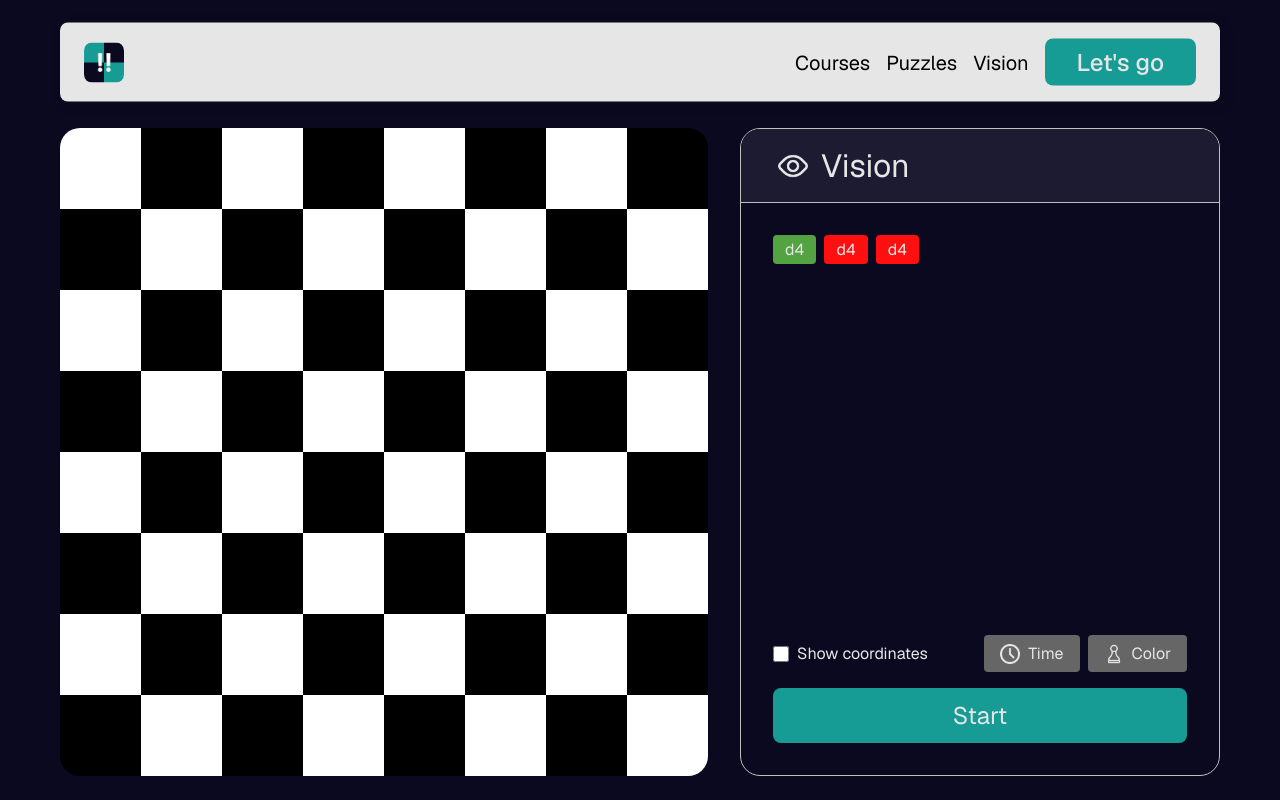
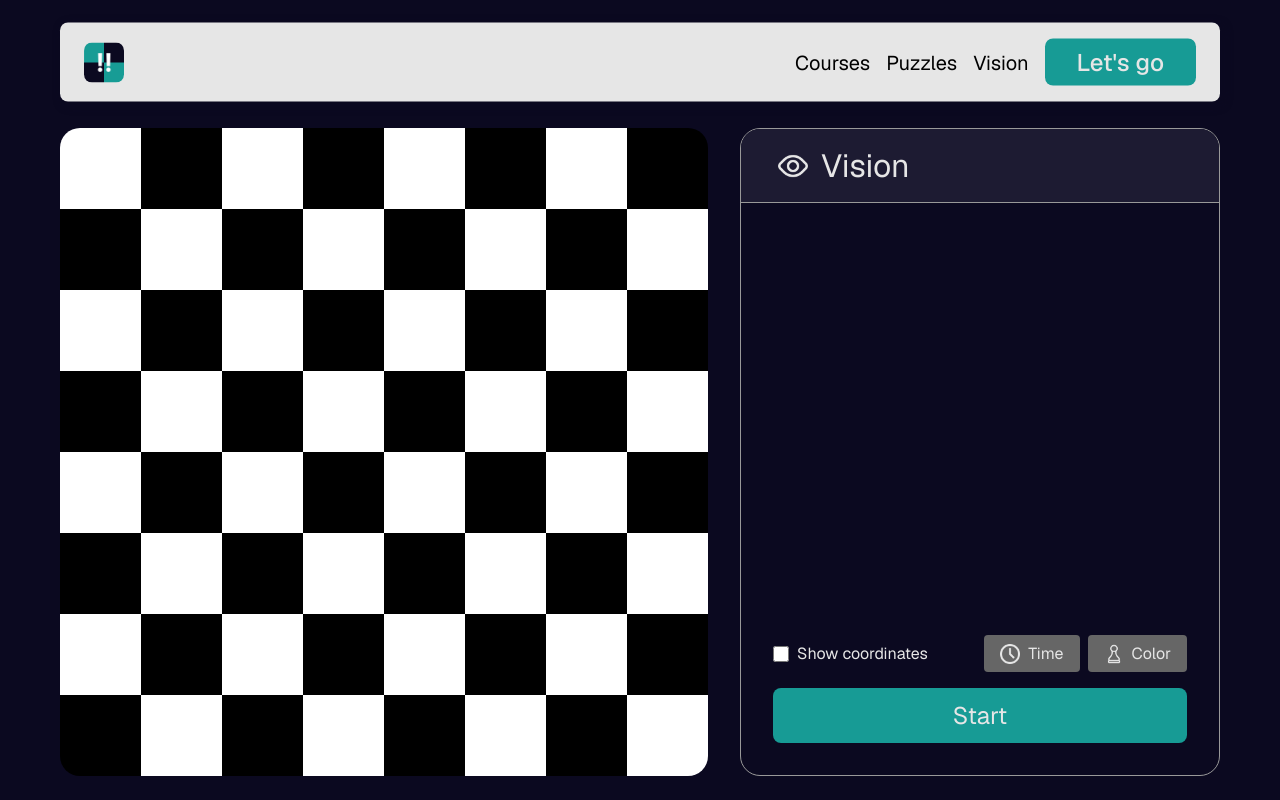
Before and after one commit to samgod1/Chess-website, a React (Vite) app in the folder frontend/: page /vision in a window 1280 px wide. Built offline with nearby package versions, Linux system fonts and the light colour scheme.

Commit message:
Display attempts in sidebar with colors to indicate correct or incorrect

```diff
--- a/frontend/src/components/Chessboard/Chessboard.jsx
+++ b/frontend/src/components/Chessboard/Chessboard.jsx
@@ -3,7 +3,7 @@ import gsap from "gsap";
 
 import "./Chessboard.css";
 
-const Chessboard = ({ started }) => {
+const Chessboard = ({ started, attempts, setAttempts }) => {
     const alphabets = ["a", "b", "c", "d", "e", "f", "g", "h"];
     const numbers = ["1", "2", "3", "4", "5", "6", "7", "8"];
 
@@ -21,6 +21,7 @@ const Chessboard = ({ started }) => {
     }
 
     function checkUserInput(e) {
+        if (started) {
             if (e.target.id === randomSquare) {
                 // animate square green
                 gsap.to(e.target, {
@@ -30,7 +31,12 @@ const Chessboard = ({ started }) => {
                     repeat: 1,
                 });
 
-            // play sound
+                //Later: play sound
+
+                setAttempts([
+                    ...attempts,
+                    { square: e.target.id, isCorrect: true },
+                ]);
             } else {
                 //animate square red
                 gsap.to(e.target, {
@@ -39,6 +45,12 @@ const Chessboard = ({ started }) => {
                     yoyo: true,
                     repeat: 1,
                 });
+
+                setAttempts([
+                    ...attempts,
+                    { square: e.target.id, isCorrect: false },
+                ]);
+            }
         }
     }
 
@@ -64,7 +76,7 @@ const Chessboard = ({ started }) => {
                 {numbers.map((number, i) => {
                     //Alternating ranks
                     return i % 2 == 0 ? (
-                        <div className="rank">
+                        <div className="rank" key={i}>
                             {alphabets.map((alphabet, i) => {
                                 //Alternating squares
                                 return i % 2 == 0 ? (
@@ -72,18 +84,20 @@ const Chessboard = ({ started }) => {
                                         className="square dark"
                                         id={alphabet + number}
                                         onClick={checkUserInput}
+                                        key={i}
                                     ></div>
                                 ) : (
                                     <div
                                         className="square light"
                                         id={alphabet + number}
                                         onClick={checkUserInput}
+                                        key={i}
                                     ></div>
                                 );
                             })}
                         </div>
                     ) : (
-                        <div className="rank">
+                        <div className="rank" key={i}>
                             {alphabets.map((alphabet, i) => {
                                 // Alternating squares
                                 return (i + 1) % 2 == 0 ? (
@@ -91,12 +105,14 @@ const Chessboard = ({ started }) => {
                                         className="square dark"
                                         id={alphabet + number}
                                         onClick={checkUserInput}
+                                        key={i}
                                     ></div>
                                 ) : (
                                     <div
                                         className="square light"
                                         id={alphabet + number}
                                         onClick={checkUserInput}
+                                        key={i}
                                     ></div>
                                 );
                             })}
--- a/frontend/src/pages/Vision/Vision.css
+++ b/frontend/src/pages/Vision/Vision.css
@@ -11,7 +11,7 @@
         color: var(--c-secondary);
         height: 100%;
         border-radius: 1.25rem;
-        border: 1px solid var(--c-secondary-dark);
+        border: 1px solid var(--c-secondary-dark-1);
         overflow: hidden;
         width: 100%;
         display: flex;
@@ -23,7 +23,7 @@
             font-size: 2rem;
             align-items: center;
             background-color: var(--c-primary-light-1);
-            border-bottom: 1px solid var(--c-secondary-dark);
+            border-bottom: 1px solid var(--c-secondary-dark-1);
             padding: 1rem 2rem;
         }
 
@@ -33,14 +33,14 @@
             display: flex;
             flex-direction: column;
 
-            .moves {
+            .attempts {
                 flex-grow: 1;
                 display: flex;
                 align-items: baseline;
                 gap: 0.5rem;
                 flex-wrap: wrap;
 
-                .move {
+                .square {
                     padding: 0.25rem 0.75rem;
                     border-radius: 0.25rem;
                 }
--- a/frontend/src/pages/Vision/Vision.jsx
+++ b/frontend/src/pages/Vision/Vision.jsx
@@ -5,10 +5,19 @@ import { Chessboard } from "../../components/index.js";
 
 const Vision = () => {
     const [started, setStarted] = useState(false); //Vision practice
+    const [attempts, setAttempts] = useState([]);
+
+    useEffect(() => {
+        console.log(attempts);
+    }, [attempts]);
 
     return (
         <div className="vision-page">
-            <Chessboard started={started} />
+            <Chessboard
+                started={started}
+                attempts={attempts}
+                setAttempts={setAttempts}
+            />
             <div className="sidebar">
                 <div className="sidebar-header">
                     <img
@@ -20,10 +29,18 @@ const Vision = () => {
                     <p>Vision</p>
                 </div>
                 <div className="sidebar-body">
-                    <div className="moves">
-                        <span className="move correct">d4</span>
-                        <span className="move incorrect">d4</span>
-                        <span className="move incorrect">d4</span>
+                    <div className="attempts">
+                        {attempts.map(({ square, isCorrect }, i) => {
+                            return isCorrect ? (
+                                <div className="square correct" key={i}>
+                                    {square}
+                                </div>
+                            ) : (
+                                <div className="square incorrect" key={i}>
+                                    {square}
+                                </div>
+                            );
+                        })}
                     </div>
                     <div className="options">
                         <div className="show-coordinates">
```
Lines whose indentation alone changed are shown as unchanged.
